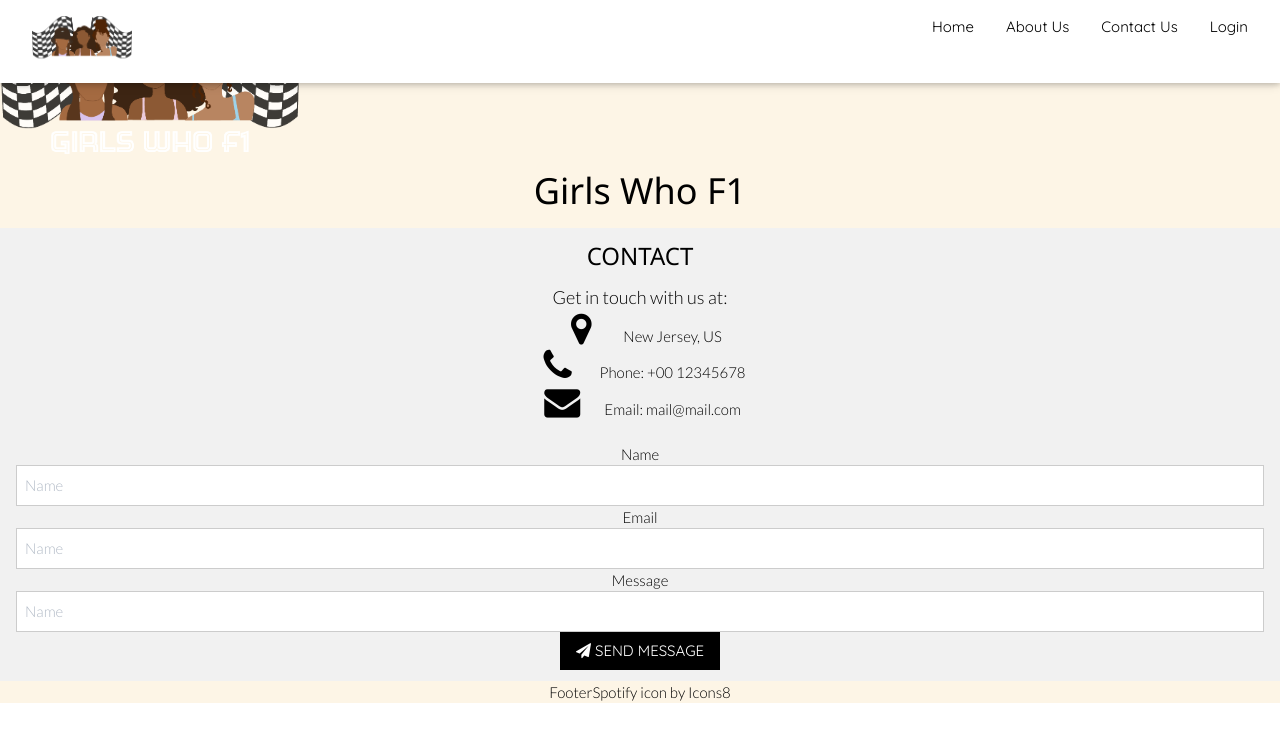
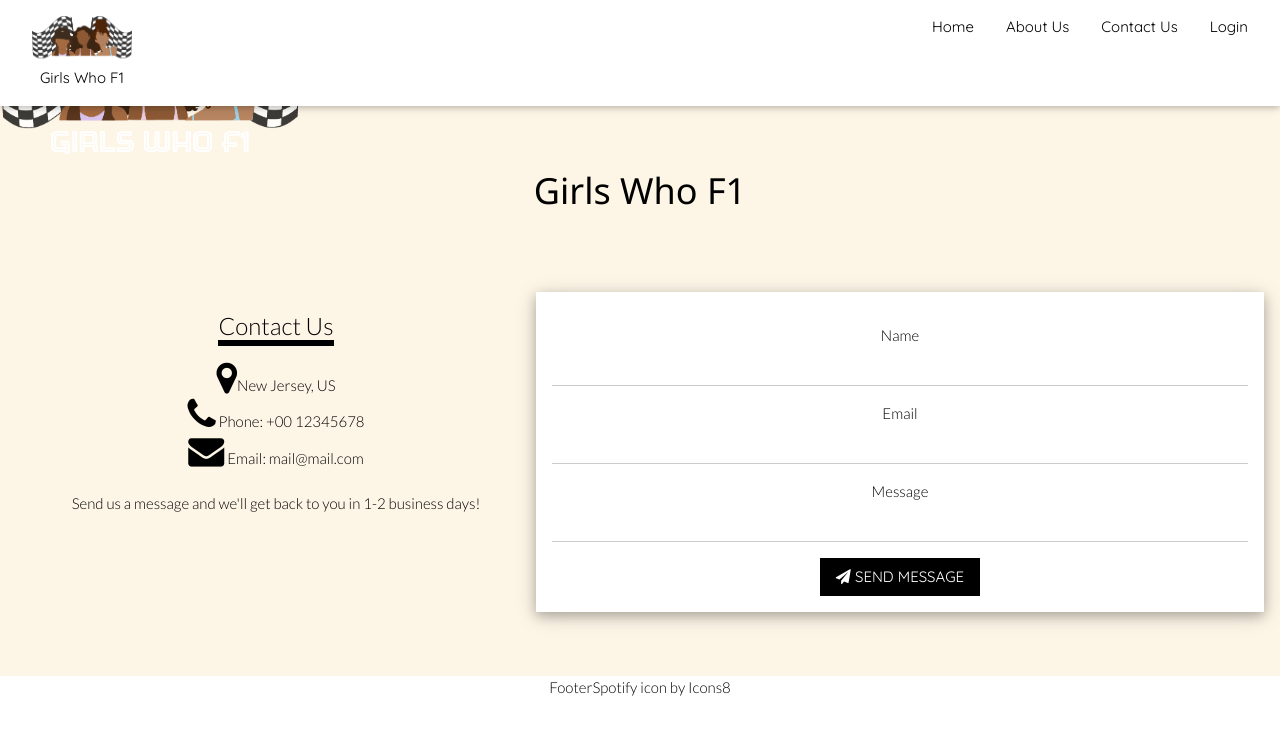
Before and after one commit to ahwalters/girls-who-f1, a React (Create React App) app: page /contact in a window 1280 px wide. Shown: the top 742 px of the page. Built offline with nearby package versions, Linux system fonts and the light colour scheme; no server answers.

Commit message:
Formatted components

```diff
--- a/package.json
+++ b/package.json
@@ -19,6 +19,7 @@
     "knex": "^2.4.2",
     "loader-utils": "3.2.1",
     "react": "^18.2.0",
+    "react-calendar": "^4.2.1",
     "react-dom": "18.2.0",
     "react-router-dom": "^6.11.1",
     "react-scripts": "5.0.1"
--- a/src/Components/About.js
+++ b/src/Components/About.js
@@ -11,7 +11,7 @@ export default function About() {
 
         <div className="w3-third">
           <div className="w3-card w3-container w3-white w3-hover-white">
-            <h3>Kenny</h3><br></br>
+            <h3>Kendall</h3><br></br>
             <img className="fa fa-desktop w3-margin-bottom" alt='Kenny' src={require("../Assets/Kenny1.jpg")} width="250"/>
             <p className="w3-opacity">Position</p>
             <p>Lorem ipsum dolor sit amet, consectetur adipiscing elit, sed do eiusmod tempor incididunt ut labore et dolore magna aliqua. Ut enim ad minim veniam, quis nostrud exercitation ullamco laboris nisi ut aliquip ex ea commodo consequat. Duis aute irure dolor in reprehenderit in voluptate velit esse cillum dolore eu fugiat nulla pariatur.</p>
--- a/src/Components/Contact.js
+++ b/src/Components/Contact.js
@@ -3,18 +3,20 @@ import Form from "./Form";
 
 export default function Contact() {
 
-    //import icons ???
+  //import icons ???
 
-    return (
-      <div className="w3-container w3-light-grey" id="contact">
-        <h3 className="w3-center">CONTACT</h3>
-        <p className="w3-center w3-large">Get in touch with us at:</p>
-        <div>
-          <p><i className="fa fa-map-marker fa-fw w3-xxlarge w3-margin-right"></i> New Jersey, US</p>
-          <p><i className="fa fa-phone fa-fw w3-xxlarge w3-margin-right"></i> Phone: +00 12345678</p>
-          <p><i className="fa fa-envelope fa-fw w3-xxlarge w3-margin-right"> </i> Email: mail@mail.com</p>
+  return (
+    <div class="w3-container w3-padding-64 w3-theme-l5" id="contact">
+      <div class="w3-row">
+        <div class="w3-col m5">
+          <div class="w3-padding-16"><span class="w3-xlarge w3-border-black w3-bottombar">Contact Us</span></div>
+          <p><i class="fa fa-map-marker w3-text-black w3-xxlarge"></i>New Jersey, US</p>
+          <p><i className="fa fa-phone w3-xxlarge"></i> Phone: +00 12345678</p>
+          <p><i className="fa fa-envelope w3-xxlarge"> </i> Email: mail@mail.com</p>
           <br></br>
-          <Form />
+          <p>Send us a message and we'll get back to you in 1-2 business days!</p>
+        </div>
+        <Form />
       </div>
     </div>
     )
--- a/src/Components/Footer.js
+++ b/src/Components/Footer.js
@@ -2,7 +2,7 @@ import React from "react";
 
 export default function AboutF1() {
     return (
-        <div className="Footer">Footer
+        <div className="Footer w3-white">Footer
         <a  href="https://icons8.com/icon/6707/spotify">Spotify</a> icon by <a href="https://icons8.com">Icons8</a>
 
         </div>
--- a/src/Components/Form.js
+++ b/src/Components/Form.js
@@ -1,5 +1,10 @@
-import React,{useState} from "react";
+import React, { useState } from "react";
 //need on submit
+
+
+//<form class="w3-container w3-card-4 w3-padding-16 w3-white" action="/action_page.php" target="_blank">
+
+//VALIDATE INPUTS
 
 export default function Form() {
 
@@ -15,55 +20,62 @@ export default function Form() {
   const [emailInput, setEmailInput, handleEmailInput] = useInput("");
   const [messageInput, setMessageIput, handleMessageInput] = useInput("");
 
-        const resetValues = e => {
-          e.preventDefault();
+  const resetValues = () => {
     setNameInput("");
     setEmailInput("");
     setMessageIput("");
   };
 
+  const onSubmit = e => {
+    e.preventDefault();
+    resetValues()
+  }
+
 
   return (
     <div>
-            <form onSubmit={resetValues}>
+      <div class="w3-col m7">
+        <form class="w3-container w3-card-4 w3-padding-16 w3-white" onSubmit={onSubmit}>
+          <div class="w3-section">
             <label>Name
               <input
-                className="w3-input w3-border"
+                className="w3-input"
                 name="nameInput"
                 onChange={e => handleNameInput(e.target.value)}
-                placeholder="Name"
                 type="text"
                 value={nameInput}
+                required
               />
             </label>
+          </div>
+          <div class="w3-section">
             <label>Email
               <input
-                className="w3-input w3-border"
+                className="w3-input"
                 name="emailInput"
                 onChange={e => handleEmailInput(e.target.value)}
-                placeholder="Name"
                 type="text"
                 value={emailInput}
+                required
               />
             </label>
+          </div>
+          <div class="w3-section">
             <label>Message
               <input
-                className="w3-input w3-border"
+                className="w3-input"
                 name="messageInput"
                 onChange={e => handleMessageInput(e.target.value)}
-                placeholder="Name"
                 type="text"
                 value={messageInput}
+                required
               />
             </label>
+          </div>
           <button className="w3-button w3-black">
             <i className="fa fa-paper-plane"></i> SEND MESSAGE
           </button>
         </form>
-            <div>
-                <h3>{nameInput}</h3>
-                <h3>{emailInput}</h3>
-                <h3>{messageInput}</h3>
       </div>
     </div>
   )
--- a/src/Components/Header.js
+++ b/src/Components/Header.js
@@ -11,6 +11,7 @@ export default function AboutF1() {
 
                 <button class="w3-bar-item w3-button">
                 <img src={require("../Assets/Logo.png")} alt="logo" width="100"/>
+                Girls Who F1
                 </button>
                 <nav>
                     <div className="w3-right w3-hide-small">
--- a/src/Components/Pick.js
+++ b/src/Components/Pick.js
@@ -5,11 +5,7 @@ import { CloseButton } from '@chakra-ui/react'
 
 //need to verify driver input before passing back data !
 
-// const dotenv = require('dotenv');
-// dotenv.config()
-
-// let api_football_key =
-// let api_football_key = process.env.REACT_APP_API_FOOTBALL_KEY
+let api_football_key = process.env.REACT_APP_API_FOOTBALL_KEY
 let url = 'https://v1.formula-1.api-sports.io/drivers'
 
 export default function Pick() {
@@ -118,7 +114,7 @@ export default function Pick() {
     }
 
     return (
-        <div className="w3-row-padding w3-padding-16 w3-container w3-white w3-hover-white">
+        <div className="w3-row-padding w3-padding-16 w3-container">
             <div className="w3-content">
                 <h1 className="inline">
                     <img width="60" height="60" src="https://img.icons8.com/ios/60/f1-race-car-top-veiw.png" alt="f1-race-car-top-veiw" />
--- a/src/Components/Schedule.js
+++ b/src/Components/Schedule.js
@@ -1,10 +1,11 @@
 import React, { useEffect, useState } from "react";
 import axios from "axios";
+import Calendar from 'react-calendar'
 //class="w3-container w3-black w3-center w3-opacity w3-padding-64"
 
-// let api_football_key =
+let api_football_key = process.env.REACT_APP_API_FOOTBALL_KEY
 let url = 'https://v1.formula-1.api-sports.io/races'
-let year = new Date().getFullYear()
+let currentYear = new Date().getFullYear()
 //FIX
 
 export default function Pick() {
@@ -20,7 +21,7 @@ export default function Pick() {
     const [raceInfo, setRaceInfo] = useState(initialRaceInfo);
 
     const getNextRace = () => {
-        axios.get(`${url}?season=${year}`,
+        axios.get(`${url}?season=${currentYear}`,
             {
                 headers: {
                     "x-rapidapi-key": api_football_key,
@@ -63,20 +64,24 @@ export default function Pick() {
         return `${month}/${day}/${year}`
     }
 
+    const calendarOnClick = (value, evt) => {
+        evt.preventDefault();
+        console.log(value)
+    }
+
     return (
         <div className="w3-row-padding w3-padding-16 w3-container w3-white w3-hover-white">
         <div className="w3-content">
             <div className="w3-twothird">
                 <h1>Upload Schedule</h1>
 
-                <p className="w3-text-grey">We record every race day! We'll see you DATE when they race in </p>
+                <p>{`We record every race day! We'll see you ${raceInfo.date ? dateFormat(raceInfo.date) : 'next time'} when they race in ${raceInfo.location ? raceInfo.location : 'unknown'}!`}</p>
 
 
-                <p>{raceInfo.name && `Race Name: ${raceInfo.name}`}</p>
-                <p>{raceInfo.date && `Race Date: ${dateFormat(raceInfo.date)}`}</p>
-                <p>{raceInfo.location && `Race Location: ${raceInfo.location}`}</p>
-                <p>{raceInfo.distance && `Race Distance: ${raceInfo.distance}`}</p>
+                <p className="w3-text-grey">{raceInfo.name && `${raceInfo.name}`}</p>
+                <p className="w3-text-grey">{raceInfo.distance && `Distance: ${raceInfo.distance}`}</p>
                 {raceInfo.image && <img className="fa fa-diamond w3-margin-bottom" src={raceInfo.image} width="200" />}
+                <Calendar onClickDay={calendarOnClick}/>
 
 
             </div>
--- a/src/index.css
+++ b/src/index.css
@@ -8,6 +8,6 @@
   .w3-bar, button {font-family: "Quicksand", sans-serif}
   .quicksand {font-family: "Quicksand", sans-serif}
 
-  .icon {margin-left: 15px;}
+  .icon {margin-left: 15px; display: inline;}
 
   .inline {display: inline}
```
Also changed, not shown: src/Components/UploadPick.js (added), 1 other file (tests, documents, lock files or other folders). Lines whose indentation alone changed are shown as unchanged.
